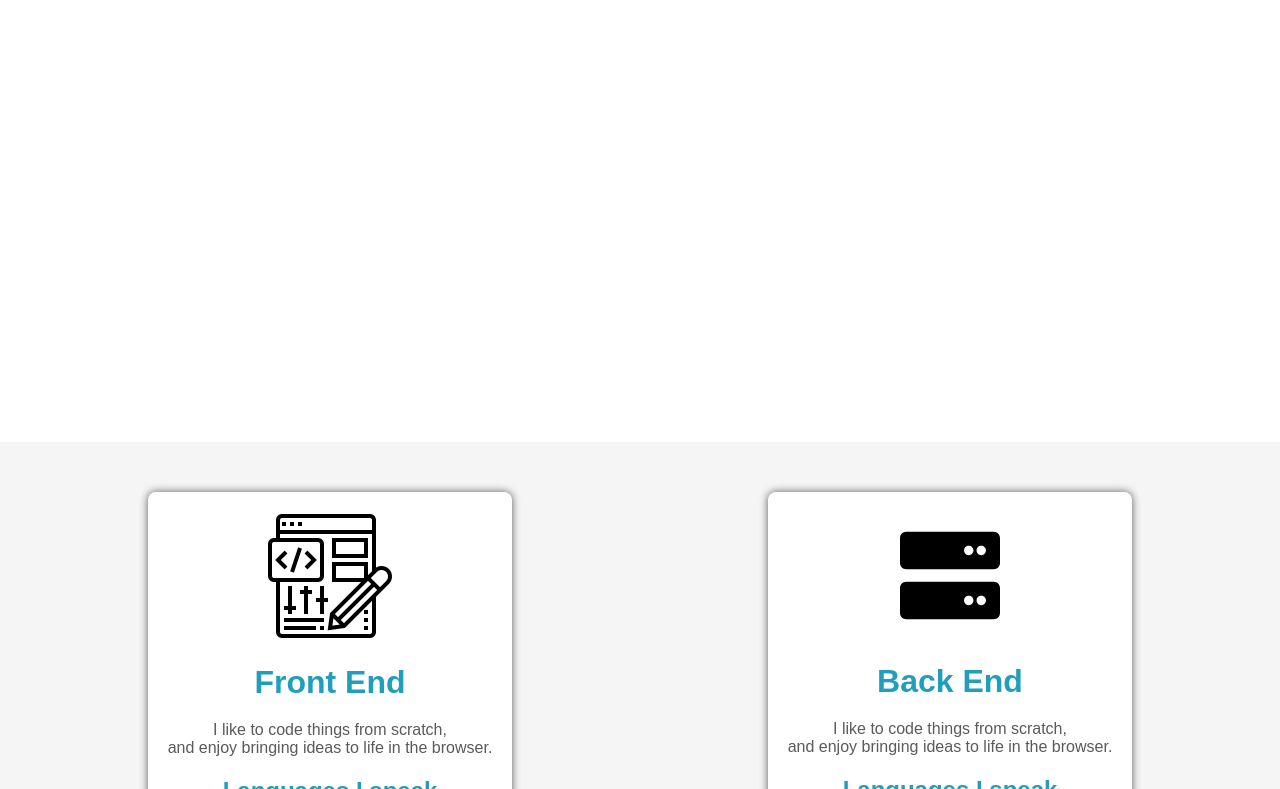
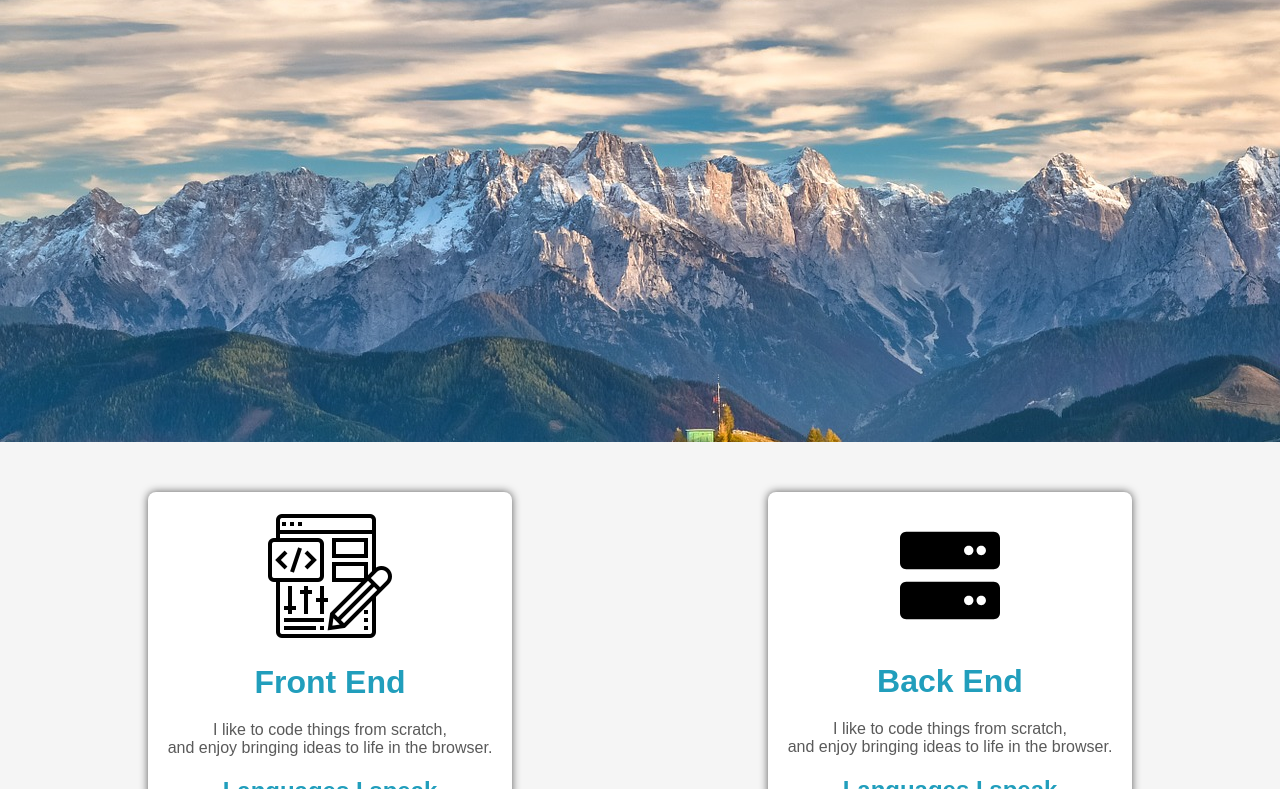
Before and after one commit to Jsendz/portfolioJH, a plain HTML site: page index.html in a window 1280 px wide. Shown: the part 358-1147 px from the top of the page. Drawn offline with Linux system fonts and the light colour scheme; files whose address does not match are found by name; a web font is replaced by a local one.

Commit message:
first commit

```diff
--- a/styles.css
+++ b/styles.css
@@ -30,7 +30,7 @@ body {
 
 @media only screen and (max-width:1280px) {
     .header_image {
-    background-image: url("mountaingreen.jpg");
+    background-image: url("/public/images/mountaingreen.jpg");
     background-repeat: no-repeat;
     height: 100vh;
     width: 100%;
```
